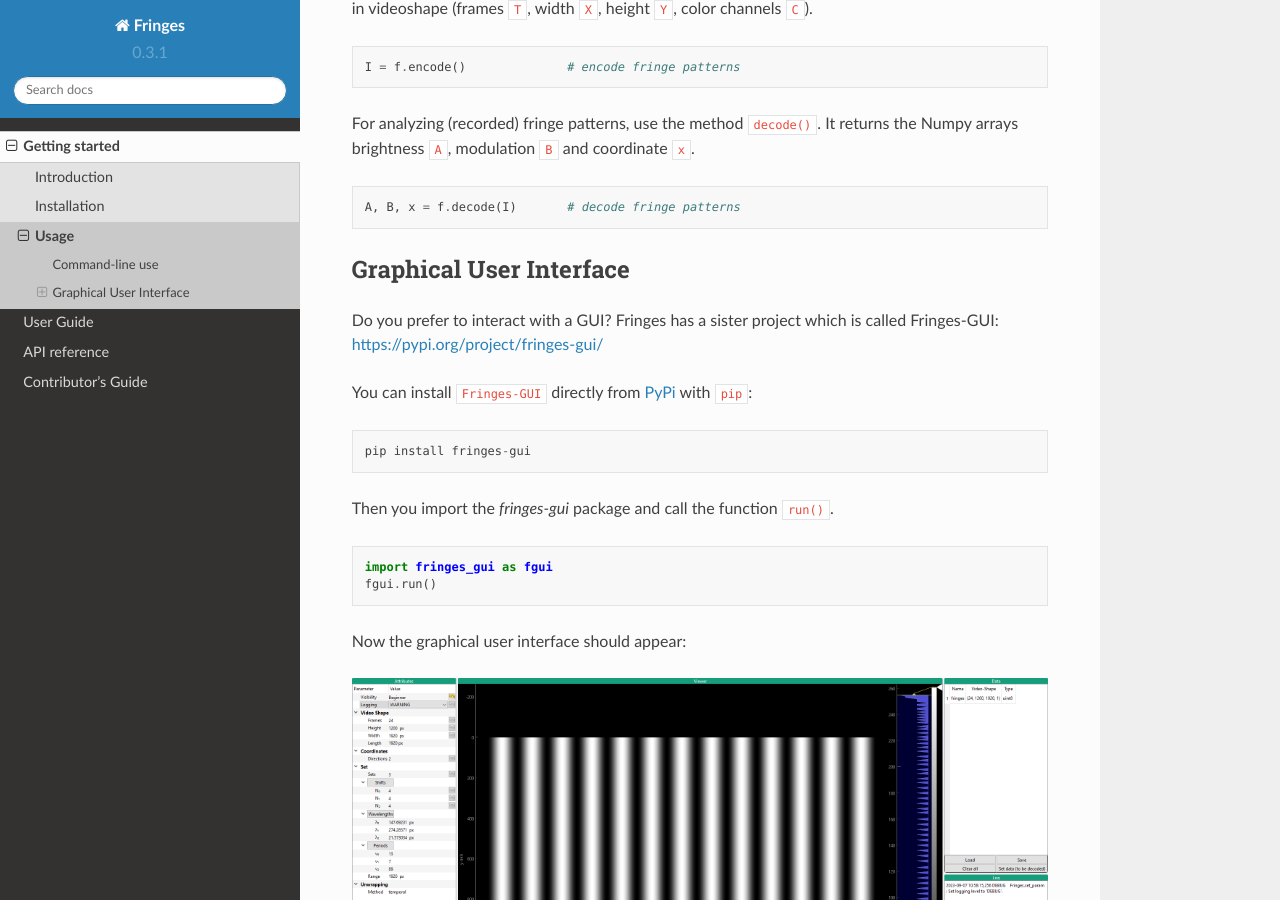
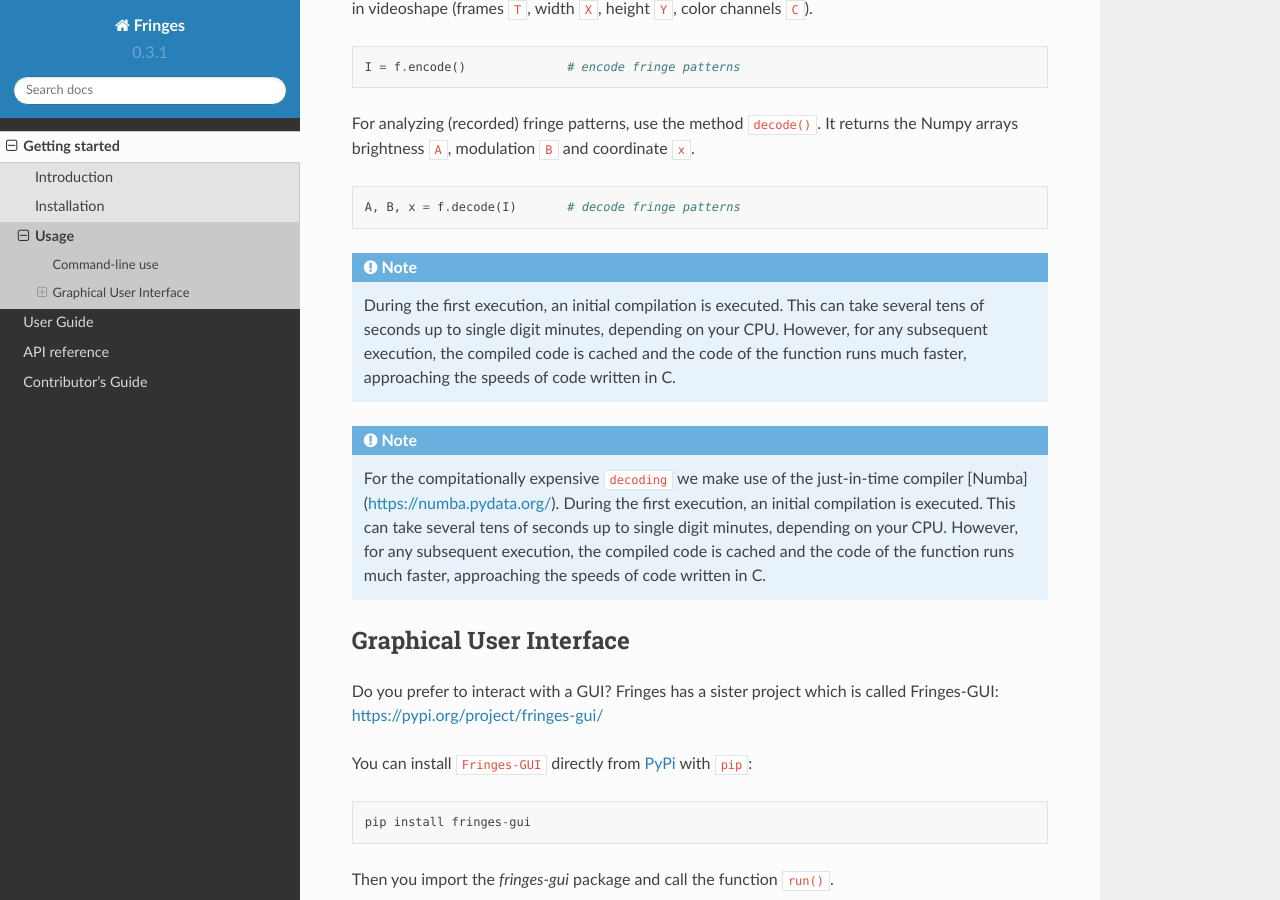
Before and after one commit to comimag/Fringes, a Sphinx documentation site: the page built from docs/getting_started/usage.rst, in a window 1280 px wide and 900 px high, scrolled down 944 px. Built offline with Sphinx 7.4.7 and the Read the Docs theme 2.0.0, drawn with Linux system fonts in a browser that asks for light colours; formulas are drawn with MathJax 3.

Commit message:
added info for just-in-time compilation of decode()

```diff
--- a/docs/getting_started/usage.rst
+++ b/docs/getting_started/usage.rst
@@ -60,6 +60,19 @@ It returns the Numpy arrays brightness ``A``, modulation ``B`` and coordinate ``
 .. code-block:: python
 
     A, B, x = f.decode(I)       # decode fringe patterns
+
+.. note::
+  During the first execution, an initial compilation is executed.
+  This can take several tens of seconds up to single digit minutes, depending on your CPU.
+  However, for any subsequent execution, the compiled code is cached and the code of the function runs much faster,
+  approaching the speeds of code written in C.
+
+.. note::
+  For the compitationally expensive ``decoding`` we make use of the just-in-time compiler [Numba](https://numba.pydata.org/).
+  During the first execution, an initial compilation is executed.
+  This can take several tens of seconds up to single digit minutes, depending on your CPU.
+  However, for any subsequent execution, the compiled code is cached and the code of the function runs much faster,
+  approaching the speeds of code written in C.
 
 Graphical User Interface
 ------------------------
```
Also changed, not shown: README.md (+7 -9 lines), 2 other files.
